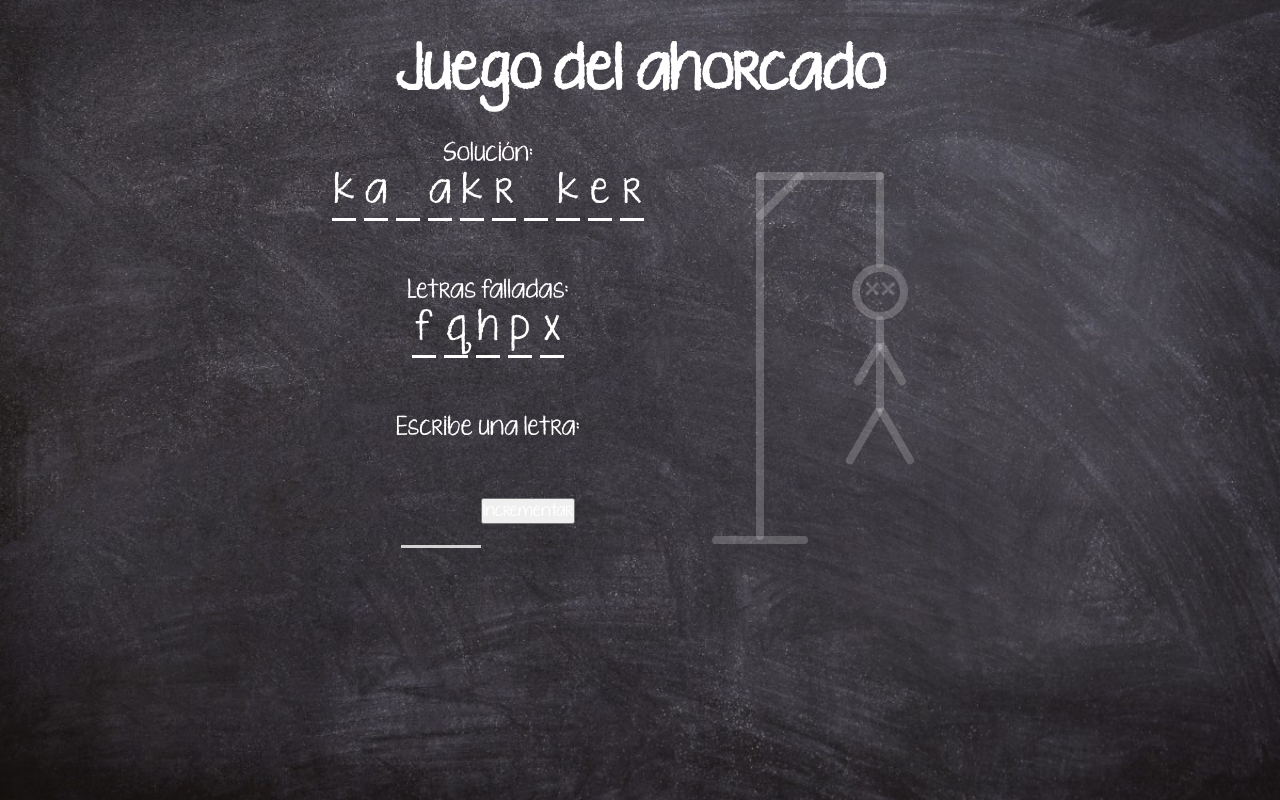
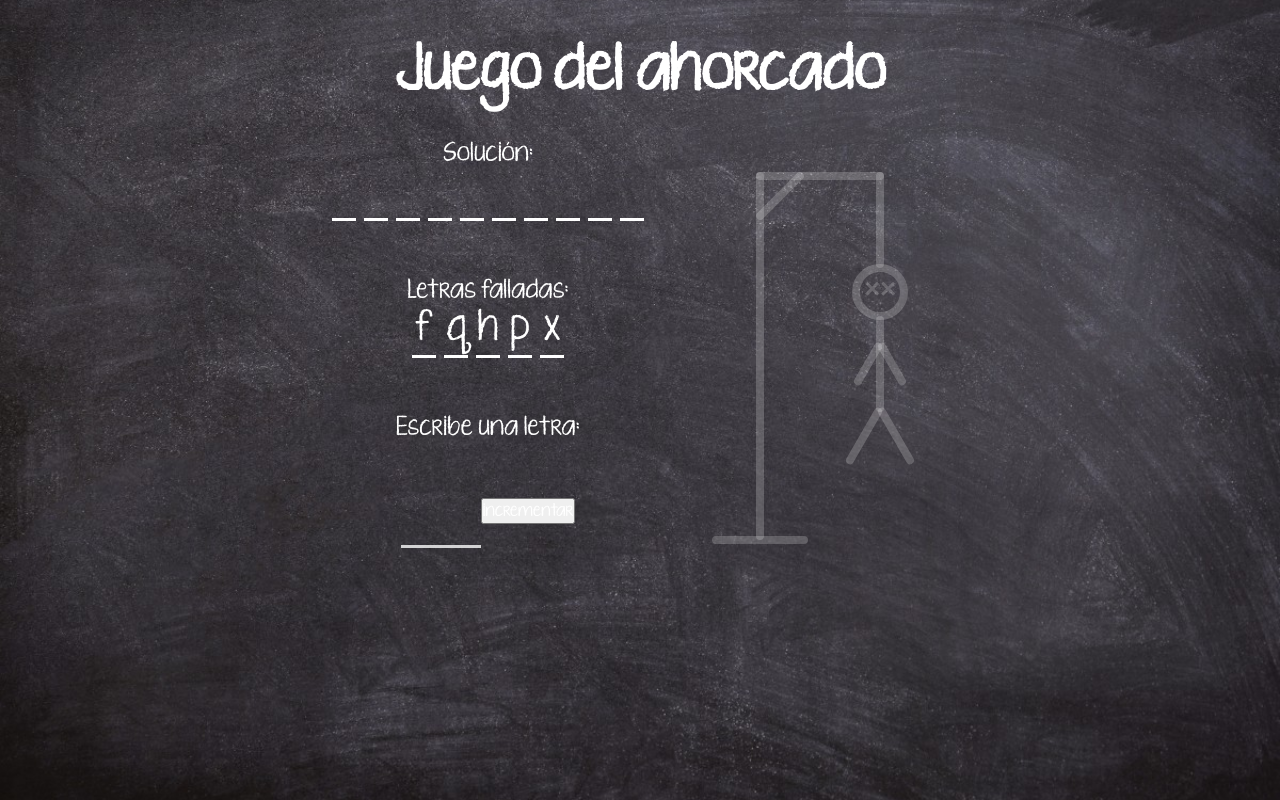
Before and after one commit to Adalab/promo-p-module-3-pair-3-sprint-1-hangman-game, a React (Create React App) app: page / in a window 1280 px wide. Built offline with nearby package versions, Linux system fonts and the light colour scheme.

Commit message:
add function renderSolucionLetters

```diff
--- a/src/components/App.js
+++ b/src/components/App.js
@@ -9,64 +9,79 @@ import { useState } from "react";
 
 function App() {
   const [numberOfErrors, setNumberOfErrors] = useState(0);
-  const [lastLetter, setLastLetter] = useState('');
+  const [lastLetter, setLastLetter] = useState("");
+  const [word, setWord] = useState("katakroker");
+
   const handleButton = (event) => {
     event.preventDefault();
     setNumberOfErrors(numberOfErrors + 1);
+  };
+  const renderSolutionLetters = () => {
+    const wordLetters = word.split("");
 
+    const html = wordLetters.map((wordLetter, index) => {
+      return <li className='letter' key={index}></li>;
+    });
+
+    return html;
   };
 
   const handleInput = (ev) => {
-    const userLetter = ev.target.value;
-    setLastLetter(userLetter);
-    console.log(lastLetter);
-    // continuar por aquí
-  }
+    const inputValue = ev.target.value;
+    let letters = /^[a-zA-ZÀ-ÿñÑ]$/;
+    if (letters.test(inputValue)) {
+      setLastLetter(inputValue);
+    } else {
+      setLastLetter("");
+    }
+  };
 
   return (
     <div>
-      <div className="page">
+      <div className='page'>
         <header>
-          <h1 className="header__title">Juego del ahorcado</h1>
+          <h1 className='header__title'>Juego del ahorcado</h1>
         </header>
-        <main className="main">
+        <main className='main'>
           <section>
-            <div className="solution">
-              <h2 className="title">Solución:</h2>
-              <ul className="letters">
-                <li className="letter">k</li>
-                <li className="letter">a</li>
-                <li className="letter"></li>
-                <li className="letter">a</li>
-                <li className="letter">k</li>
-                <li className="letter">r</li>
-                <li className="letter"></li>
-                <li className="letter">k</li>
-                <li className="letter">e</li>
-                <li className="letter">r</li>
+            <div className='solution'>
+              <h2 className='title'>Solución: </h2>
+
+              <ul className='letters'>
+                {renderSolutionLetters()}
+                {/* <li className='letter'>k</li>
+                <li className='letter'>a</li>
+                <li className='letter'></li>
+                <li className='letter'>a</li>
+                <li className='letter'>k</li>
+                <li className='letter'>r</li>
+                <li className='letter'></li>
+                <li className='letter'>k</li>
+                <li className='letter'>e</li>
+                <li className='letter'>r</li>*/}
               </ul>
             </div>
-            <div className="error">
-              <h2 className="title">Letras falladas:</h2>
-              <ul className="letters">
-                <li className="letter">f</li>
-                <li className="letter">q</li>
-                <li className="letter">h</li>
-                <li className="letter">p</li>
-                <li className="letter">x</li>
+            <div className='error'>
+              <h2 className='title'>Letras falladas:</h2>
+              <ul className='letters'>
+                <li className='letter'>f</li>
+                <li className='letter'>q</li>
+                <li className='letter'>h</li>
+                <li className='letter'>p</li>
+                <li className='letter'>x</li>
               </ul>
             </div>
-            <form className="form">
-              <label className="title" htmlFor="last-letter">
+            <form className='form'>
+              <label className='title' htmlFor='last-letter'>
                 Escribe una letra:
               </label>
               <input
-                autoComplete="off"
-                className="form__input"
-                maxLength="1"
-                type="text"
-                name="last-letter"
-                id="last-letter"
+                autoComplete='off'
+                className='form__input'
+                maxLength='1'
+                type='text'
+                name='last-letter'
+                id='last-letter'
                 value={lastLetter}
                 onChange={handleInput}
               />
@@ -75,19 +90,19 @@ function App() {
           </section>
 
           <section className={`dummy error-${numberOfErrors}`}>
-            <span className="error-13 eye"></span>
-            <span className="error-12 eye"></span>
-            <span className="error-11 line"></span>
-            <span className="error-10 line"></span>
-            <span className="error-9 line"></span>
-            <span className="error-8 line"></span>
-            <span className="error-7 line"></span>
-            <span className="error-6 head"></span>
-            <span className="error-5 line"></span>
-            <span className="error-4 line"></span>
-            <span className="error-3 line"></span>
-            <span className="error-2 line"></span>
-            <span className="error-1 line"></span>
+            <span className='error-13 eye'></span>
+            <span className='error-12 eye'></span>
+            <span className='error-11 line'></span>
+            <span className='error-10 line'></span>
+            <span className='error-9 line'></span>
+            <span className='error-8 line'></span>
+            <span className='error-7 line'></span>
+            <span className='error-6 head'></span>
+            <span className='error-5 line'></span>
+            <span className='error-4 line'></span>
+            <span className='error-3 line'></span>
+            <span className='error-2 line'></span>
+            <span className='error-1 line'></span>
           </section>
         </main>
       </div>
```
